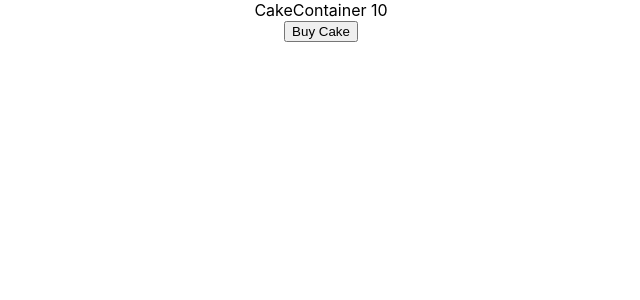
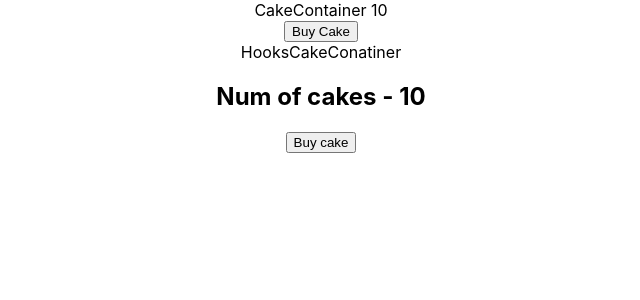
Before and after one commit to msaShahid/mega_project, a React (Create React App) app in the folder react19/: page / in a window 1280 px wide. Shown: the top 300 px of the page, without its empty margins (319-959 px from the left). Built offline with nearby package versions, Linux system fonts and the light colour scheme.

Commit message:
useSelector and useDispatch hooks in redux

```diff
--- a/react19/src/App.js
+++ b/react19/src/App.js
@@ -3,6 +3,7 @@
 import { Provider } from 'react-redux';
 import store from './redux/store';
 import CakeContainer from './components/CakeContainer';
+import HooksCakeConatiner from './components/HooksCakeConatiner';
 
 // import DocTitle from './components/DocTitle';
 // import DocTitleTwo from './components/DocTitleTwo';
@@ -50,6 +51,7 @@
     <Provider store={store}>
       <div className='App'>
         <CakeContainer/>
+        <HooksCakeConatiner/>
       </div>
     </Provider>
   );
--- /dev/null
+++ b/react19/src/components/HooksCakeConatiner.jsx
@@ -0,0 +1,17 @@
+import React from 'react'
+import { useSelector, useDispatch } from 'react-redux'
+import { buyCake } from '../redux'
+
+function HooksCakeConatiner() {
+  const numOfCakes =  useSelector(state => state.numOfCakes)
+  const dispatch =  useDispatch()
+  return (
+    <>
+        <div>HooksCakeConatiner</div>
+        <h2>Num of cakes - {numOfCakes} </h2>
+        <button onClick={() => dispatch(buyCake())}>Buy cake</button>
+    </>
+  )
+}
+
+export default HooksCakeConatiner
```
